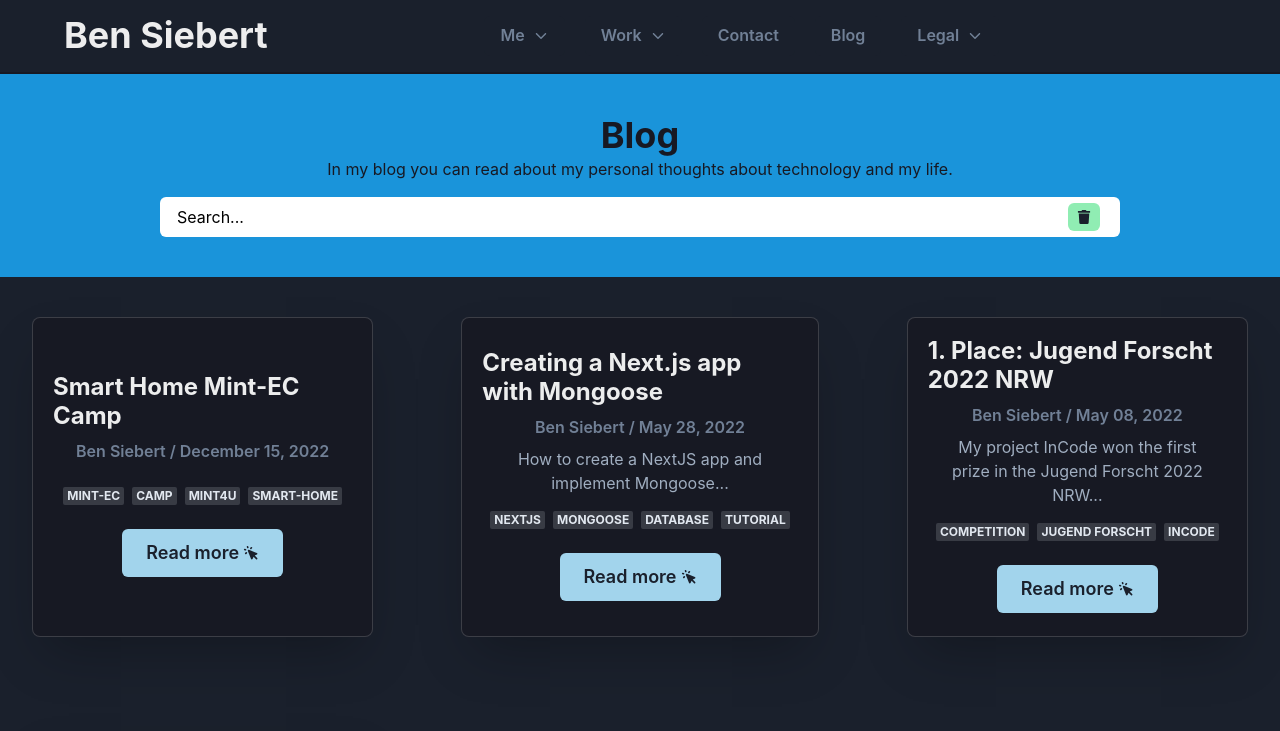
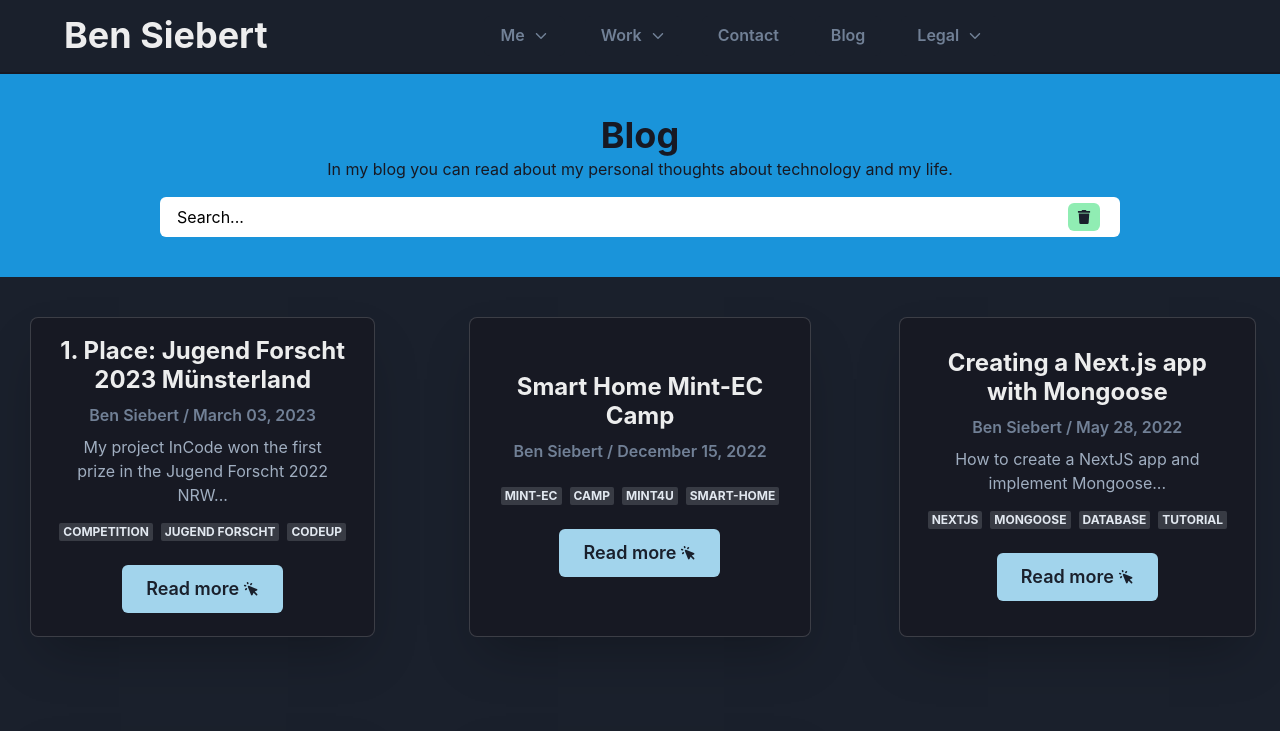
Before and after one commit to MCTzOCK/website-v2, a Next.js app: page /blog in a window 1280 px wide. Shown: the top 731 px of the page. Built offline with nearby package versions, Linux system fonts and the light colour scheme.

Commit message:
Updated blog

```diff
--- a/src/components/BlogCard.tsx
+++ b/src/components/BlogCard.tsx
@@ -53,7 +53,7 @@ export default function BlogCard(props: {
                     p={1}
                     pt={2}
                 >
-                    <Heading fontSize={'2xl'} fontFamily={'body'}>
+                    <Heading fontSize={'2xl'} fontFamily={'body'} textAlign={"center"}>
                         {props.title}
                     </Heading>
                     <Text fontWeight={600} color={'gray.500'} size="sm" mb={4}>
--- /dev/null
+++ b/src/data/blog/codeup-regional-wettbewerb-2023.mdx
@@ -0,0 +1,14 @@
+---
+title: "1. Place: Jugend Forscht 2023 Münsterland"
+publishedAt: "2023-3-3"
+modifiedAt: "2023-3-3"
+author: "Ben Siebert"
+summary: "My project InCode won the first prize in the Jugend Forscht 2022 NRW..."
+tags: ["competition", "jugend forscht", "codeup"]
+---
+
+CodeUp is a integrated platform which allows beginners to learn the basics of programming.
+I made CodeUp for the german competition "Jugend Forscht" and won the first place in the regional competition of the Münsterland.
+It was an amazing experience and I got the opportunity to meet a lot of amazing people.
+I am now focussing on the implementation of new features for the landwide competition.
+If you want to try out CodeUp feel free to visit https://codeup.space
--- a/src/pages/blog.tsx
+++ b/src/pages/blog.tsx
@@ -143,7 +143,6 @@ const Blog = ({posts}: { posts: any }) => {
                 <SimpleGrid minChildWidth={'320px'} spacing={8}>
                     {postsFiltered.map((post: any) => (
                         <BlogCard
-                            key={post.slug}
                             title={post.title}
                             subtitle={post.author}
                             description={post.summary}
```
